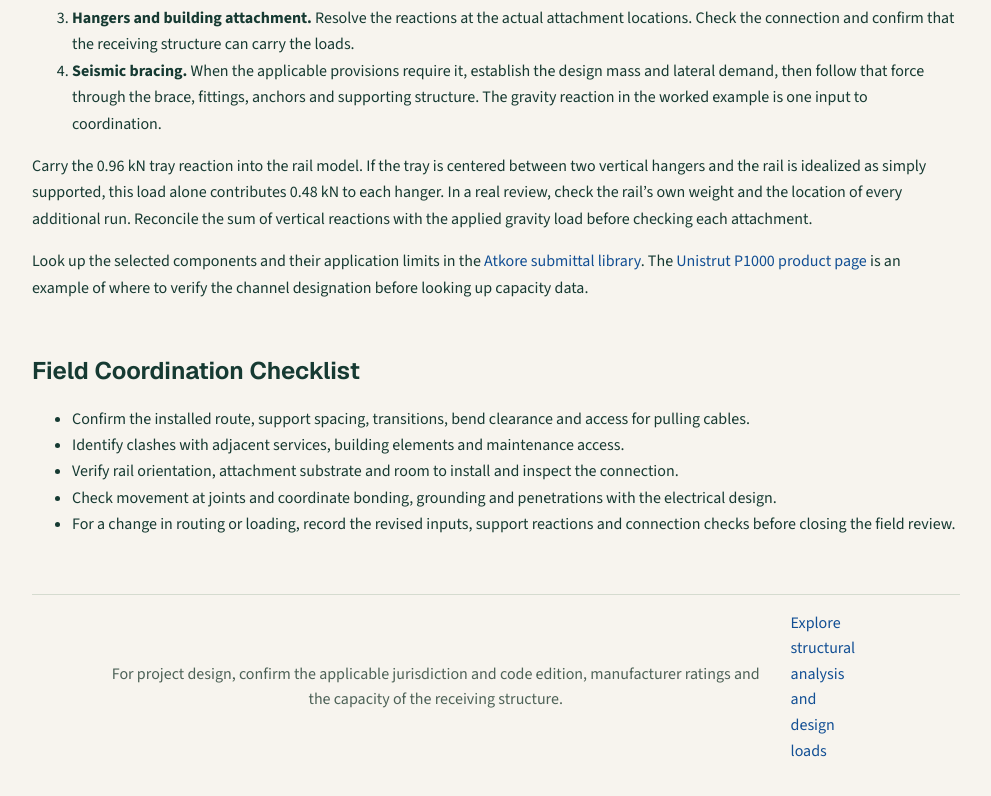
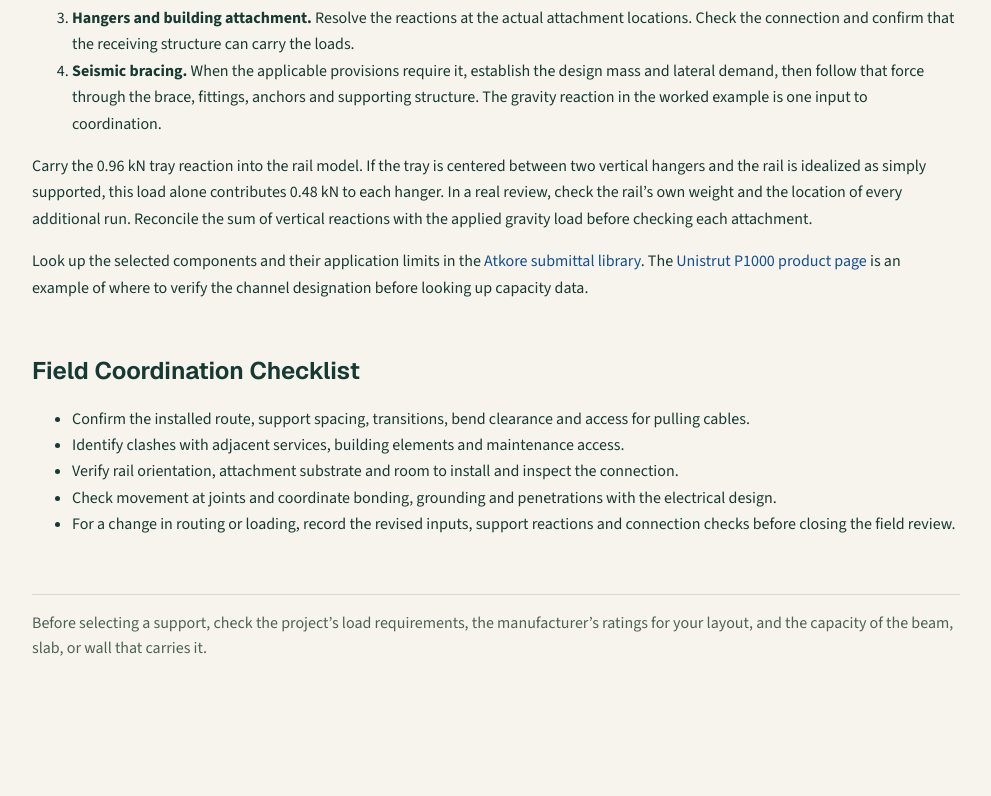
Before and after one commit to dehghoon/Main-website, a Next.js app: page /learning/cable-tray-support-design in a window 1280 px wide. Shown: the part 1844-2640 px from the top of the page, without its empty margins (144-1135 px from the left). After the commit the page ends 2594 px from the top, so only its background shows below. Built offline with nearby package versions, Linux system fonts and the light colour scheme; no server answers.

Commit message:
Clarify cable support closing note and remove generic link

```diff
--- a/app/learning/cable-tray-support-design/page.tsx
+++ b/app/learning/cable-tray-support-design/page.tsx
@@ -102,10 +102,10 @@ export default function CableTraySupportGuide() {
           </ul>
         </section>
 
-        <footer className={styles.notice}>
-          <p>For project design, confirm the applicable jurisdiction and code edition, manufacturer ratings and the capacity of the receiving structure.</p>
-          <Link href="/learning#analysis">Explore structural analysis and design loads</Link>
-        </footer>
+        <p className={styles.notice}>
+          Before selecting a support, check the project’s load requirements, the manufacturer’s ratings
+          for your layout, and the capacity of the beam, slab, or wall that carries it.
+        </p>
       </article>
     </main>
   );
```
